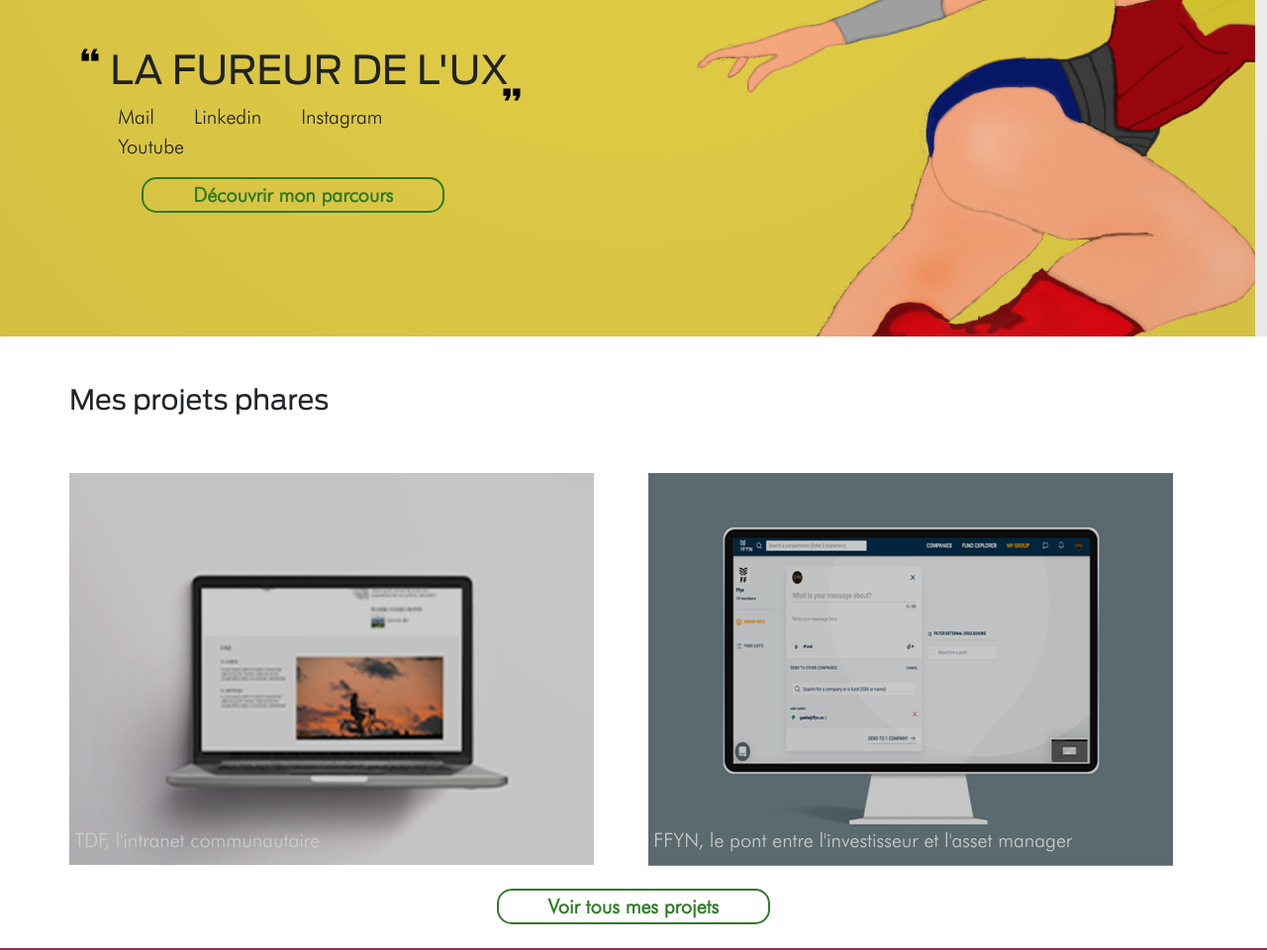
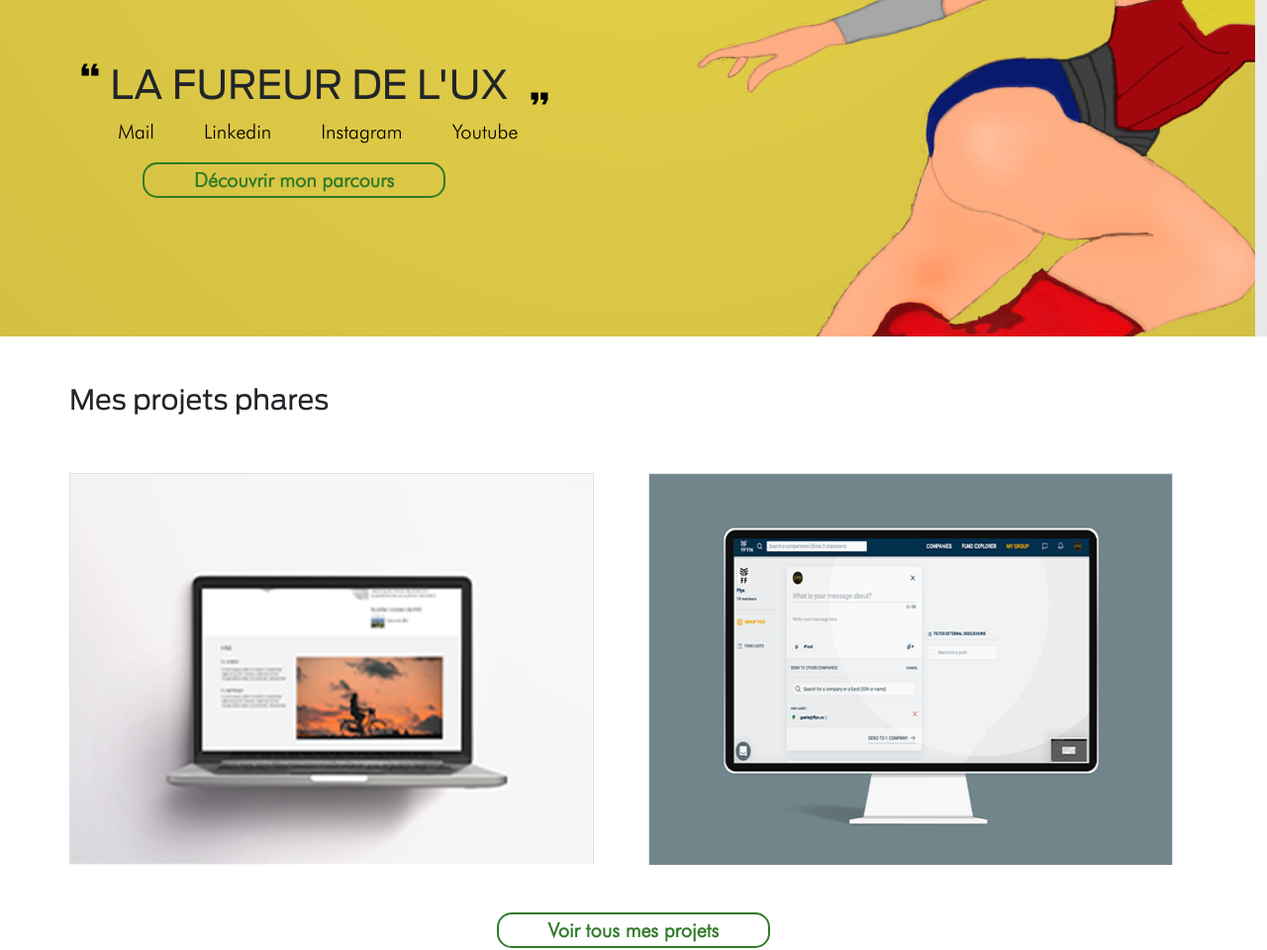
Before and after one commit to stavroguine/ux-fury, a Gatsby site: page / in a window 1280 px wide. Shown: the part 380-1340 px from the top of the page at 99% size. Built offline with nearby package versions, Linux system fonts and the light colour scheme; Gatsby itself is replaced by a stand-in of ours.

Commit message:
fix home title. added hover effects

```diff
--- a/src/components/black-opacity.js
+++ b/src/components/black-opacity.js
@@ -6,7 +6,7 @@ const BlackOpacity = ()  => (
              backgroundColor: `black`,
              height: `396px`,
              position: `absolute`,
-             opacity: `0.2`,
+             opacity: `0.3`,
              width: `530px`,
              zIndex: `999`,
          }}></div>
--- a/src/pages/index.js
+++ b/src/pages/index.js
@@ -1,5 +1,4 @@
 import React from "react"
-import { Link } from "gatsby"
 import AniLink from "gatsby-plugin-transition-link/AniLink"
 import Layout from "../components/layout"
 import SEO from "../components/seo"
@@ -26,10 +25,10 @@ const IndexPage = () => (
                               </div>
                               <div className="home__splash--social">
                                   <ul>
-                                      <li>Mail</li>
-                                      <li>Linkedin</li>
-                                      <li>Instagram</li>
-                                      <li>Youtube</li>
+                                      <li ><a target="_blank" href="mailto:gaelle.j.molina@gmail.com">Mail</a></li>
+                                      <li><a target="_blank" href="https://www.linkedin.com/in/ga%C3%ABlle-molina-63a04b129">Linkedin</a></li>
+                                      <li><a target="_blank" href="https://www.instagram.com/gailartdesign/">Instagram</a></li>
+                                      <li><a target="_blank" href="https://www.youtube.com/user/GailOnTheMars">Youtube</a></li>
                                   </ul>
                               </div>
                               <button className="button">
@@ -55,24 +54,26 @@ const IndexPage = () => (
                   <div className="row h-100 mt-5">
                       <div className="col-sm-12 col-md-6 pl-0">
                           <AniLink cover direction="left" duration={2}  to='/projects/tdf'>
-                              <div className="home__topProjects--tdf">
-                                  <BlackOpacity/>
+                              <div className="home__topProjects--item border">
+                                  <div className="black-opacity">
+                                  </div>
+                                  <span >TDF, l'intranet communautaire</span>
                                   <Image alt="Voir la page de TDF" filename="TDF_home.png" />
-                                  <span >TDF, l'intranet communautaire</span>
                               </div>
                           </AniLink>
                       </div>
                       <div className="col-sm-12 col-md-6">
                           <AniLink cover direction="left" duration={2} to='/projects/ffyn'>
-                              <div className="home__topProjects--ffyn">
-                                  <BlackOpacity/>
-                                  <Image alt="Voir la page de Ffyn" filename="ffyn.png" />
-                                  <span >FFYN, le pont entre l'investisseur et l'asset manager</span>
+                              <div className="home__topProjects--item border">
+                                  <div className="black-opacity">
+                                  </div>
+                                  <span>FFYN, le pont entre l'investisseur et l'asset manager</span>
+                                  <Image alt="Voir la page de Ffyn" filename="ffyn.png"  />
                               </div>
                           </AniLink>
                       </div>
                   </div>
-                  <div className="row mt-4 mb-4">
+                  <div className="row mt-5 mb-5">
                       <button className="button mx-auto"><AniLink cover direction="bottom" duration={2} to='/projects'>Voir tous mes projets</AniLink></button>
                   </div>
               </div>
--- a/src/styles/home.scss
+++ b/src/styles/home.scss
@@ -25,6 +25,11 @@
     display: inline-block;
     font-size: 20px;
 
+    :hover {
+      color: $green;
+      font-size: 21px;
+    }
+
     a {
       color: $green;
       text-decoration: none;
@@ -35,12 +40,14 @@
         color: $green;
       }
     }
+
+
   }
 
   &__splash {
     background-color: $yellow;
     background-size: cover;
-    overflow: auto;
+    overflow: hidden;
     height: 90vh;
     width: 99.1vw;
 
@@ -48,6 +55,7 @@
       height: auto;
       margin-top: 16%;
       max-width: 130%;
+      position: relative;
       z-index: 2;
     }
 
@@ -72,16 +80,20 @@
 
     &--content {
       display: inline-block;
+      position: relative;
+      width: 100%;
+      z-index: 3;
 
       button {
-        margin-left: 8vh;
+        margin-left: 12%;
         position: absolute;
         z-index: 3;
       }
     }
 
     &--title {
-      width: 106%;
+      display: inline;
+      width: 110%;
 
       img {
         display: inline;
@@ -94,58 +106,110 @@
         }
 
         &:nth-child(3) {
-          float: right;
-          margin-right: 4vh;
-          margin-top: -2vh;
+          left: 84%;
+          position: absolute;
+          bottom: 54%;
         }
       }
     }
 
     &--social {
+      z-index: 3;
       ul {
         overflow: hidden;
         li {
           float: left;
           font-size: 20px;
           list-style-type: none;
-          padding-right: 5vh;
+          padding-right: 10%;
+
+          a {
+            color: black;
+            cursor: pointer;
+
+            &:hover {
+              text-decoration: none;
+              opacity: .5;
+            }
+
+            &:visited {
+              color: black;
+            }
+          }
         }
       }
     }
   }
 
   &__topProjects {
-
+    transition: .5s ease;
     img {
       height: 100%;
       position: absolute;
       width: 100%;
+      transition: .5s ease;
+
+      &:hover {
+        opacity: 0;
+      }
+    }
+
+    .border:hover {
+      box-shadow:
+              1px 1px #373737,
+              1px 1px #373737,
+              1px 1px #373737,
+              1px 1px #373737,
+              1px 1px #373737,
+              1px 1px #373737;
+
+      -webkit-transform: translateX(-3px);
+      transform: translateX(-3px);
+      transition: .5s ease;
+        .black-opacity {
+          opacity: 0.6;
+        }
+        span {
+          opacity: 1;
+        }
+    }
+
+    .black-opacity {
+      background-color: black;
+      height: 396px ;
+      position: absolute;
+      opacity: 0;
+      width: 530px;
+      z-index: 1;
+      transition: .5s ease;
     }
 
     span {
+      background-color: $prune;
       color: white;
-      font-size: 20px;
-      margin-left: 1%;
+      font-size: 24px;
+      font-weight: bold;
       position: absolute;
-      top: 90%;
+      top: 50%;
+      left: 50%;
+      opacity: 0;
+      transform: translate(-50%, -50%);
+      transition: .5s ease;
+      -ms-transform: translate(-50%, -50%);
+      text-align: center;
+      z-index: 3;
     }
 
-    &--tdf {
+    &--item {
       height: 396px;
       position: relative;
       width: 530px;
     }
 
-    &--ffyn {
-      height: 396px;
-      position: relative;
-      width: 530px;
-    }
   }
 
   &__topTools {
     height: 37vh;
-
     background-color: $prune;
     color: white;
 
@@ -164,7 +228,5 @@
       padding: 0;
     }
 
-    .container {
-    }
   }
 }
--- a/src/styles/layout.scss
+++ b/src/styles/layout.scss
@@ -28,6 +28,7 @@ header {
   width: 99.1vw;
   z-index: 999;
 }
+
 .main-container {
   max-width: 100vw;
   font-family: "Futura lt bt";
```
